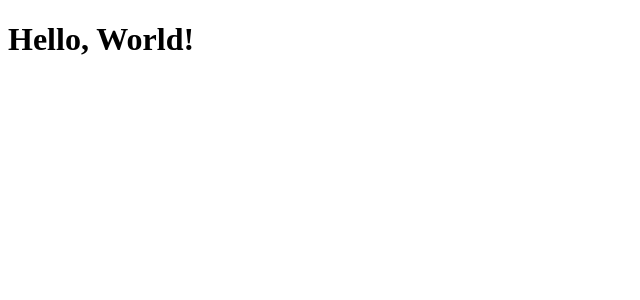
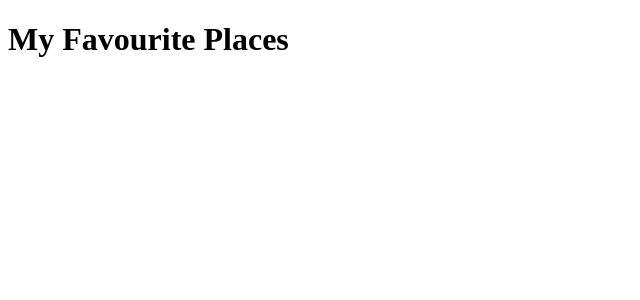
Before and after one commit to cynthiacodes/favourite-places-react, a React (Create React App) app: page / in a window 1280 px wide. Shown: the top 300 px of the page, without its empty margins (0-640 px from the left). Built offline with nearby package versions, Linux system fonts and the light colour scheme; the HTML template or start-up script is replaced by a standard one.

Commit message:
added PageHeader to app.tsx

```diff
--- a/src/App.tsx
+++ b/src/App.tsx
@@ -1,7 +1,14 @@
-import { greet } from "./utils/greet";
+import PageHeader from "./components/PageHeader";
 
 function App(): JSX.Element {
-  return <h1>{greet("World")}</h1>;
+  return (
+    <>
+     <PageHeader />
+
+    </>
+
+  );
+
 }
 
 export default App;
```
